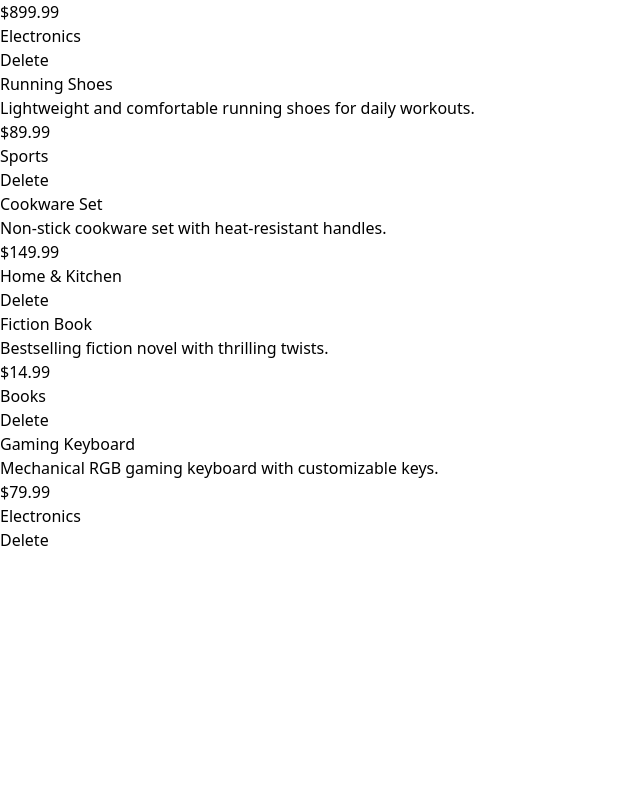
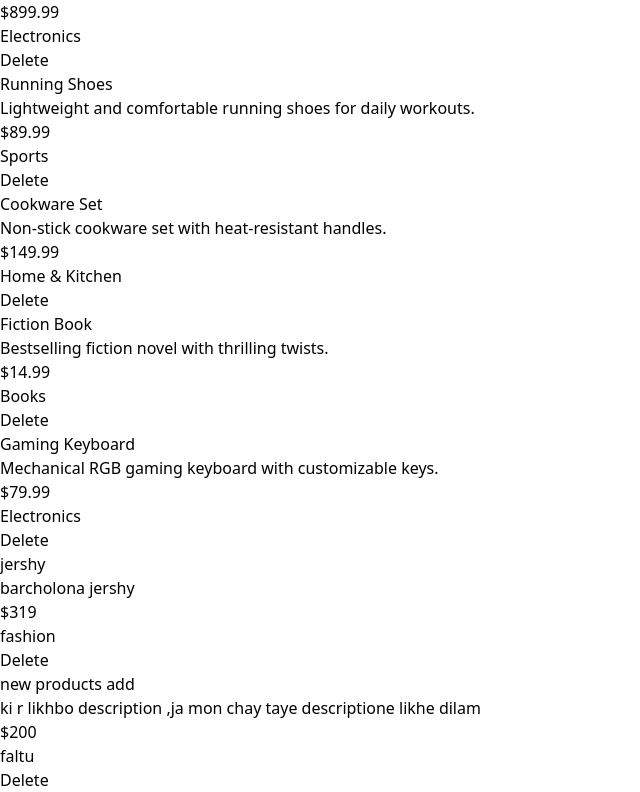
Before and after one commit to MdJowelAhmed/redux-toolkit, a React (Vite) app in the folder ecommerce-app-redux-toolkit/: page / in a window 1280 px wide. Shown: the part 366-1158 px from the top of the page, without its empty margins (0-640 px from the left). Before the commit the page ends 918 px from the top, so only its background shows below. Built offline with nearby package versions, Linux system fonts and the light colour scheme; data requests are answered from the project's data file.

Commit message:
add products functionality successfully complete

```diff
--- a/ecommerce-app-redux-toolkit/database/db.json
+++ b/ecommerce-app-redux-toolkit/database/db.json
@@ -41,6 +41,20 @@
       "description": "Mechanical RGB gaming keyboard with customizable keys.",
       "price": 79.99,
       "category": "Electronics"
+    },
+    {
+      "id": "BmKUyQunrJNsKItwHk5NG",
+      "title": "jershy",
+      "description": "barcholona jershy",
+      "price": "319",
+      "category": "fashion"
+    },
+    {
+      "id": "S2PoI_Nr3NySTK045VJWr",
+      "title": "new products add",
+      "description": "ki r  likhbo description ,ja mon chay taye descriptione likhe dilam",
+      "price": "200",
+      "category": "faltu"
     }
   ]
 }
--- a/ecommerce-app-redux-toolkit/package.json
+++ b/ecommerce-app-redux-toolkit/package.json
@@ -13,6 +13,7 @@
     "@reduxjs/toolkit": "^2.3.0",
     "axios": "^1.7.8",
     "json-server": "^1.0.0-beta.3",
+    "nanoid": "^5.0.9",
     "react": "^18.3.1",
     "react-dom": "^18.3.1",
     "react-redux": "^9.1.2"
--- a/ecommerce-app-redux-toolkit/src/features/producst/AddProducts.jsx
+++ b/ecommerce-app-redux-toolkit/src/features/producst/AddProducts.jsx
@@ -1,8 +1,11 @@
 import React, { useState } from "react";
+import { nanoid } from "nanoid";
+import { useDispatch } from "react-redux";
+import { addProducts } from "./productSlice";
 
 const AddProducts = () => {
+  const dispatch = useDispatch();
   const [product, setProduct] = useState({
-    id: "",
     title: "",
     description: "",
     price: "",
@@ -16,21 +19,7 @@ const AddProducts = () => {
 
   const handleSubmit = (e) => {
     e.preventDefault();
-
-    // Validate the form data
-    if (
-      !product.id ||
-      !product.title ||
-      !product.description ||
-      !product.price ||
-      !product.category
-    ) {
-      alert("Please fill all fields!");
-      return;
-    }
-
-    // Log the product data
-    console.log("New Product:", product);
+    dispatch(addProducts({ ...product, id: nanoid() }));
 
     // Reset the form after submission
     setProduct({ id: "", title: "", description: "", price: "", category: "" });
--- a/ecommerce-app-redux-toolkit/src/features/producst/ProductsList.jsx
+++ b/ecommerce-app-redux-toolkit/src/features/producst/ProductsList.jsx
@@ -21,17 +21,17 @@ const ProductsList = () => {
           products.map((product) => {
             return (
               <article key={product.id}>
-                <div className="p-10 shadow-lg rounded-lg h-48 hover:shadow-2xl ">
+                <div className="p-10 shadow-lg rounded-lg h-60 hover:shadow-2xl ">
                   <h2 className="text-3xl ">{product.title}</h2>
                   <p>{product.description} </p>
                   <div className="flex justify-between">
                     <p className="font-bold">${product.price} </p>
                     <p>{product.category} </p>
                   </div>
-                  <div>
+                  <div className="mt-5">
                     <button
                       onClick={() => dispatch(deleteProducts(product.id))}
-                      className="bg-blue-500 hover:bg-blue-700 text-white font-bold py-2 px-4 rounded focus:outline-none focus:shadow-outline ml-5"
+                      className="bg-blue-500 hover:bg-blue-700 text-white font-bold py-1 px-4 rounded focus:outline-none focus:shadow-outline"
                     >
                       Delete
                     </button>
--- a/ecommerce-app-redux-toolkit/src/features/producst/productSlice.js
+++ b/ecommerce-app-redux-toolkit/src/features/producst/productSlice.js
@@ -13,7 +13,7 @@ export const fetchProducts=createAsyncThunk("products/fetchProducts",async ()=>{
 })
 export const addProducts=createAsyncThunk("products/addProducts",async (product)=>{
   const res=await axios.post(`http://localhost:3001/products/`,product);
-  console.log(res)
+ return res.data
 
 })
 export const deleteProducts=createAsyncThunk("products/deleteProducts",async (id)=>{
@@ -39,6 +39,9 @@ export const productSlice = createSlice({
       state.isLoading=false;
       state.error=action.error.message || "data fetch field"
     })
+    .addCase(addProducts.fulfilled, (state,action)=>{
+    state.products.push(action.payload)
+    })
     .addCase(deleteProducts.fulfilled, (state,action)=>{
     state.products=state.products.filter((product)=>product.id !==action.payload)
     });
```
Also changed, not shown: 1 other file (tests, documents, lock files or other folders).
